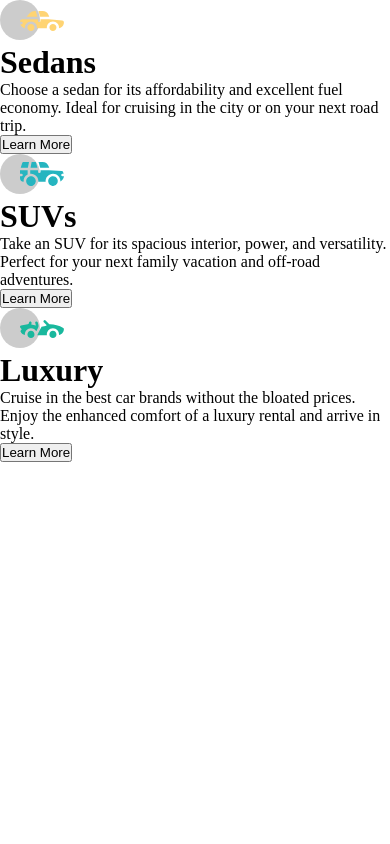
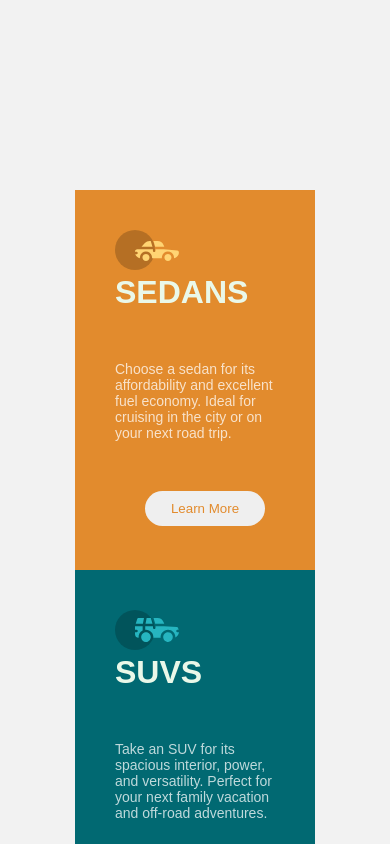
Before and after one commit to hussein-omaar/column-preview-card-component, a plain HTML site: page index.html in a window 390 px wide. Shown: the top 844 px of the page. Drawn offline with Linux system fonts and the light colour scheme.

Commit message:
Update style.css

```diff
--- a/style.css
+++ b/style.css
@@ -1,160 +1,96 @@
-*{
-
-
+* {
     padding: 0;
     margin: 0;
     box-sizing: border-box;
 }
 
-.container{
-
-    display: flex;
-    justify-content: center;
-    align-items: center;
-    width: 100vw;
-    height: 100vh;
-
+body {
+    font-family: 'Lexend Deca', sans-serif;
 }
 
-.container .cards-container{
-
-    width: 100vw;
+.cards-container {
+    max-width: 100vw;
     height: 100vh;
     display: flex;
     justify-content: center;
     align-items: center;
-    background-color: #FFFFFF;
-
+    background-color: hsl(0, 0%, 95%);
+    overflow-y: auto;
 }
 
-
-
-
-.container .cards-container .card{
-
+.cards-container .card {
     height: 400px;
     width: 240px;
     padding: 2.5rem;
-
-
-
-
-
-
-}
-.container .cards-container .card h1{
-    color:rgb(248, 233, 233);
-    text-transform: uppercase;
-
-
-}
-.container .cards-container .card p{
-
-    margin: 60px 0;
-    font-size: 14px;
-    color:  #808088;
-
-
-
 }
 
+.cards-container .card h1 {
+    color: rgb(234, 248, 233);
+    text-transform: uppercase;
+}
 
-.container .cards-container .card button{
+.cards-container .card p {
+    margin: 50px 0;
+    font-size: 14px;
+    color: hsla(0, 0%, 100%, 0.75);
+}
 
-
+.cards-container .card button {
     border-radius: 13px;
     padding: 4px;
     margin-left: 30px;
-
-
-
 }
 
-.container .cards-container .card  .first-btn{
-
-
+.cards-container .card .first-btn {
     color: #E28B2D;
-
+    padding: 10px;
+    border-radius: 100px;
+    border: none;
+    width: 120px;
 }
 
-.container .cards-container .card  .second-btn{
-
-
+.cards-container .card .second-btn {
     color: #016972;
-
+    padding: 10px;
+    border-radius: 100px;
+    border: none;
+    width: 120px;
 }
 
-
-
-.container .cards-container .card  .third-btn{
-
-
+.cards-container .card .third-btn {
     color: #00403F;
-
+    padding: 10px;
+    border-radius: 100px;
+    border: none;
+    width: 120px;
 }
 
-
-
-
-.container .cards-container .card button:hover{
-
-
-background-color: transparent;
-border: 1px solid #FFFFFF;
-color: #FFFFFF;
-cursor: pointer;
+.cards-container .card button:hover {
+    background-color: transparent;
+    border: 1px solid #FFFFFF;
+    color: #FFFFFF;
+    cursor: pointer;
 }
 
-.container .cards-container .first{
-
+.cards-container .first {
     background-color: #E28B2D;
-
-
 }
 
-
-
-.container .cards-container .second{
-
-background-color: #016972;
-
-
+.cards-container .second {
+    background-color: #016972;
 }
 
-
-
-.container .cards-container .third{
-
-
+.cards-container .third {
     background-color: #00403F;
-
 }
 
-
-@media  all and (max-width:375px) {
-
-
-    .container .cards-container{
-
-
+@media all and (max-width:767px) {
+    .cards-container {
         flex-direction: column;
-
-
+        height: 180vh;
     }
-    .container .cards-container .card {
-
-
-        width: 240px;
+    .cards-container .card {
+        height: 380px;
         padding: 2.5rem;
     }
-
-.container .cards-container .first{
-
-    margin-top: 746px;
-
-
 }
-
-
-
-}
```
